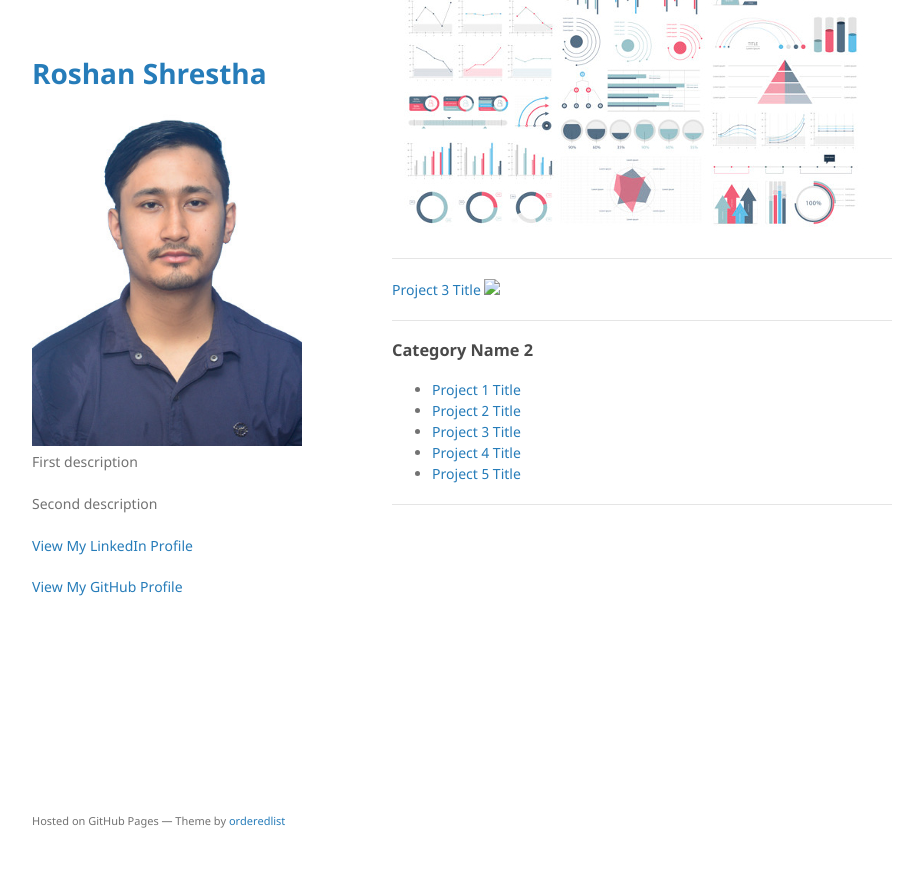
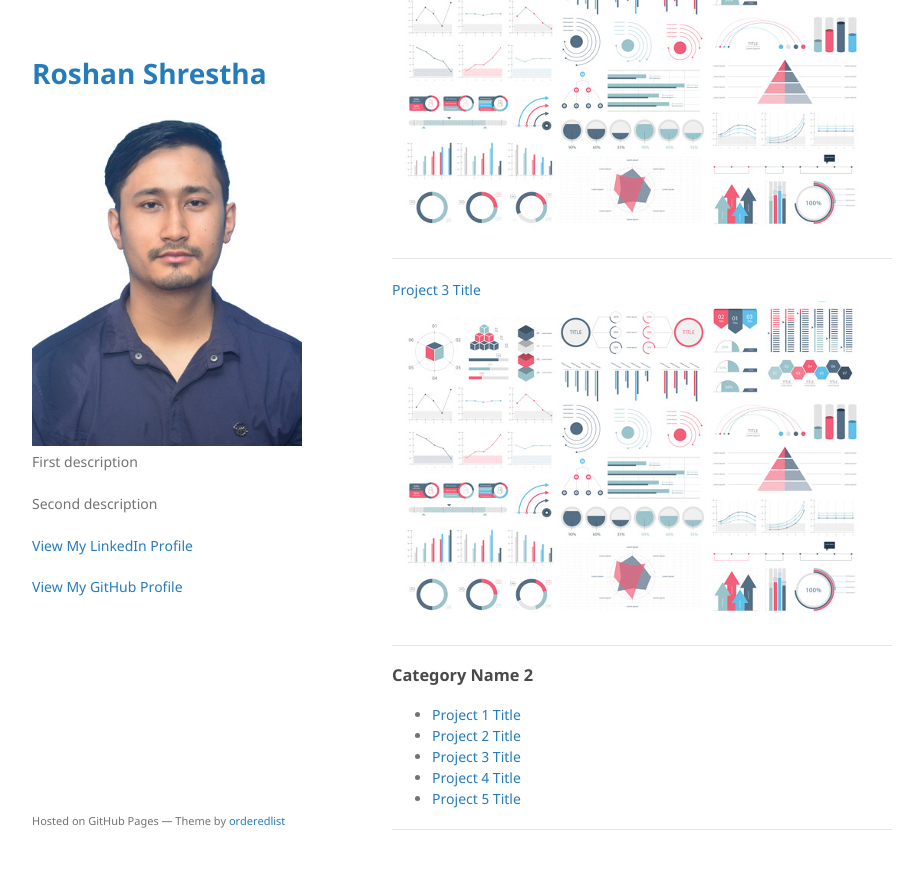
Before and after one commit to casirose/casirose.github.io, a Jekyll site: the page built from index.md, in a window 1280 px wide and 900 px high, scrolled down 655 px. Shown: the top 869 px of the window, without its empty margins (178-1101 px from the left). Built offline with Jekyll 4.4.1, drawn with Linux system fonts in a browser that asks for light colours; our own code applies the rules of GitHub Pages for plain Markdown files.

Commit message:
Update index.md

```diff
--- a/index.md
+++ b/index.md
@@ -13,7 +13,7 @@
 
 ---
 [Project 3 Title](http://example.com/)
-<img src="/img/dummy_thumbnail.jpeg?raw=true"/>
+<img src="/assets/img/dummy_thumbnail.jpeg?raw=true"/>
 
 ---
 
```
